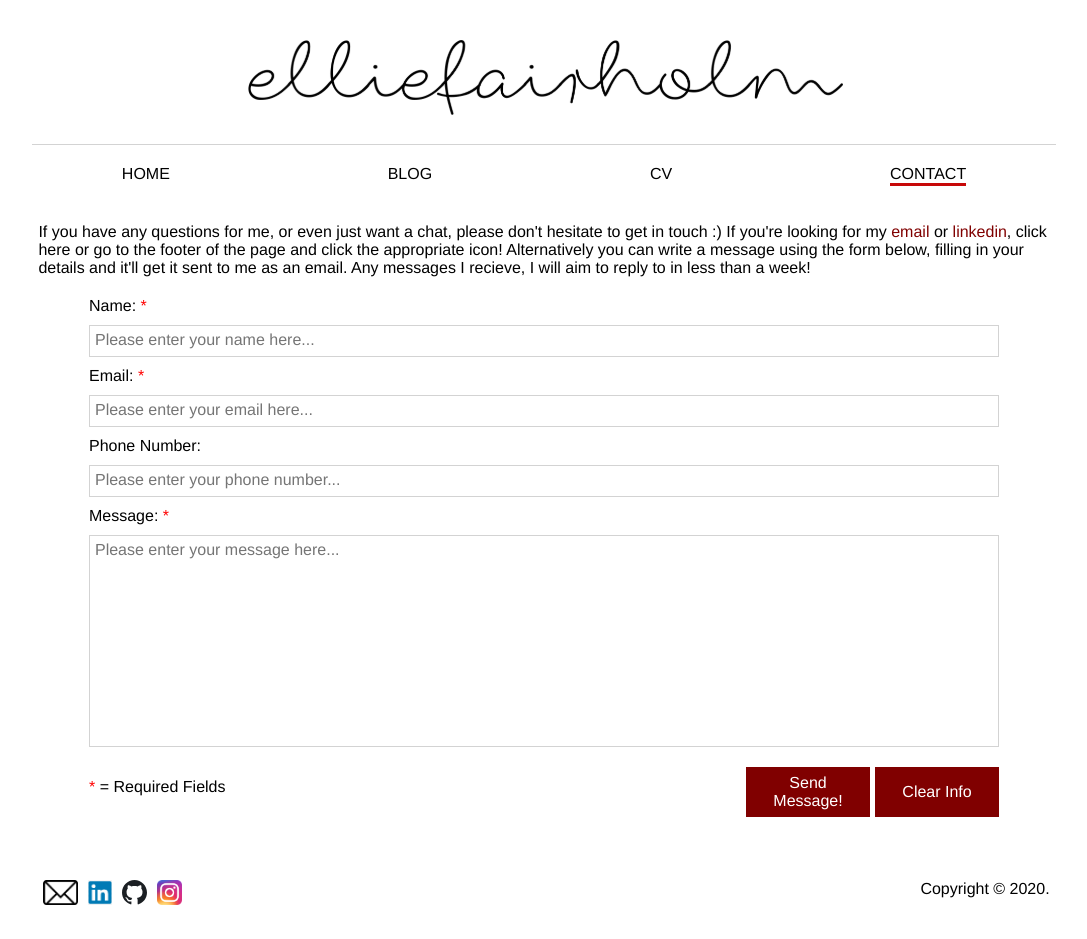
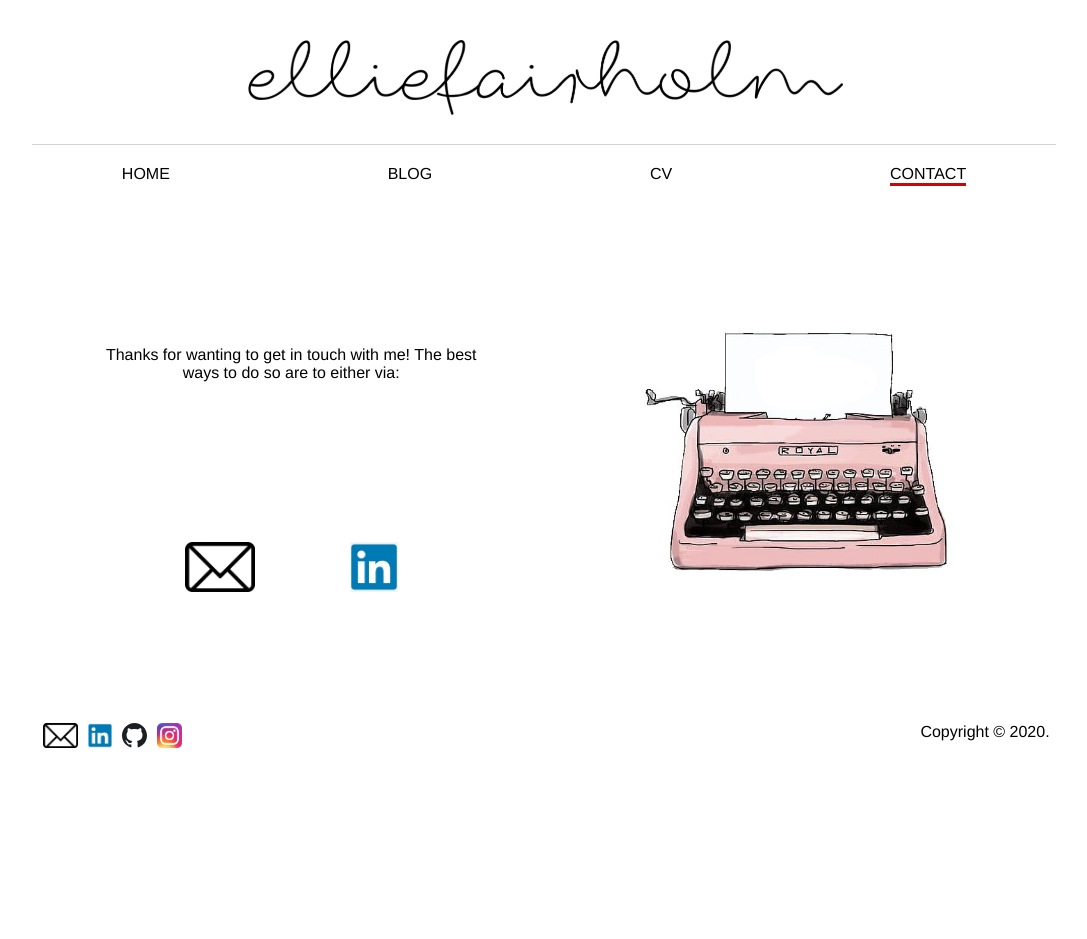
Before and after one commit to elliefairholm/personal-website, a Vue app: page /contact in a window 1280 px wide. Shown: the whole page, without its empty margins (96-1183 px from the left). After the commit the page ends 800 px from the top, so only its background shows below. Built offline with nearby package versions, Linux system fonts and the light colour scheme.

Commit message:
feat: mvp contact page done

```diff
--- a/src/router/contact-page.vue
+++ b/src/router/contact-page.vue
@@ -1,8 +1,32 @@
 <template>
   <div class="contact-page">
     <div class="contact-section">
-      <page-intro :intro="intro"></page-intro>
-      <contact-form></contact-form>
+      <div class="contact-info">
+        <p>
+          Thanks for wanting to get in touch with me! The best ways to do so are to either via:
+          <br />
+          <br />
+        </p>
+        <div class="contact-icons">
+          <a target="_blank" href="mailto:elliefairholm@gmail.com">
+            <img class="icon" src="../assets/email-icon.png" alt="Email Icon" />
+          </a>
+          <a target="_blank" href="https://www.linkedin.com/in/elliefairholm">
+            <img class="icon" src="../assets/linkedin-logo.jpg" alt="LinkedIn Logo" />
+          </a>
+        </div>
+        <!--<br />
+      <br />
+      <p>
+        Alternatively click the button below to write a message to me and I'll aim to reply in less than a week!</p>-->
+
+        <!-- <page-intro :intro="intro"></page-intro> -->
+        <!-- <cta-button text="Message Me"></cta-button> -->
+      </div>
+      <div class="contact-image-container">
+        <img class="contact-image" src="../assets/typewriter-pink.jpg" />
+      </div>
+      <!-- <contact-form></contact-form> -->
     </div>
     <my-footer />
   </div>
@@ -10,32 +34,23 @@
 
 <script>
 // @ is an alias to /src
-import pageIntro from "@/components/presentational/page-intro.vue";
-import contactForm from "@/components/container/contact-form.vue";
+// import ctaButton from "@/components/presentational/cta-button.vue";
+// import contactForm from "@/components/container/contact-form.vue";
 import footer from "@/components/container/footer.vue";
 
 export default {
   name: "contact",
   components: {
-    "page-intro": pageIntro,
-    "contact-form": contactForm,
+    // "cta-button": ctaButton,
+    // "contact-form": contactForm,
     "my-footer": footer
-  },
-  data() {
-    return {
-      intro: `If you have any questions for me, or even just want a chat, please don't hesitate to get in touch :) If you're looking for my
-      <a target="_blank"
-        class="link"
-        href="mailto:elliefairholm@gmail.com"
-      >email</a> or
-      <a target="_blank" class="link" href="https://www.linkedin.com/in/elliefairholm">linkedin</a>, click here or go to the footer of the page and click the appropriate icon! Alternatively you can write a message using the form below, filling in your details and it'll get it sent to me as an email. Any messages I recieve, I will aim to reply to in less than a week!`
-    };
   }
 };
 </script>
 
 <style scoped>
 .contact-page {
+  width: 100%;
   padding-top: 15px;
   padding-bottom: 30px;
   display: flex;
@@ -47,6 +62,38 @@ export default {
 
 .contact-section {
   width: 80%;
-  margin-bottom: 5%;
+  display: grid;
+  grid-template-columns: 1fr 1fr;
+  grid-template-rows: 1fr;
+  height: 65vh;
+}
+
+.contact-info {
+  display: flex;
+  flex-direction: column;
+  align-items: center;
+  justify-content: space-evenly;
+  padding: 0 10%;
+  text-align: center;
+}
+
+.contact-icons {
+  width: 100%;
+  display: flex;
+  justify-content: space-evenly;
+}
+
+.contact-image-container {
+  display: flex;
+  justify-content: center;
+  align-items: center;
+}
+
+.contact-image {
+  width: 100%;
+}
+
+.icon {
+  height: 50px;
 }
 </style>
```
Also changed, not shown: src/assets/typewriter-blue.jpg (added), src/assets/typewriter-pink.jpg (added).
